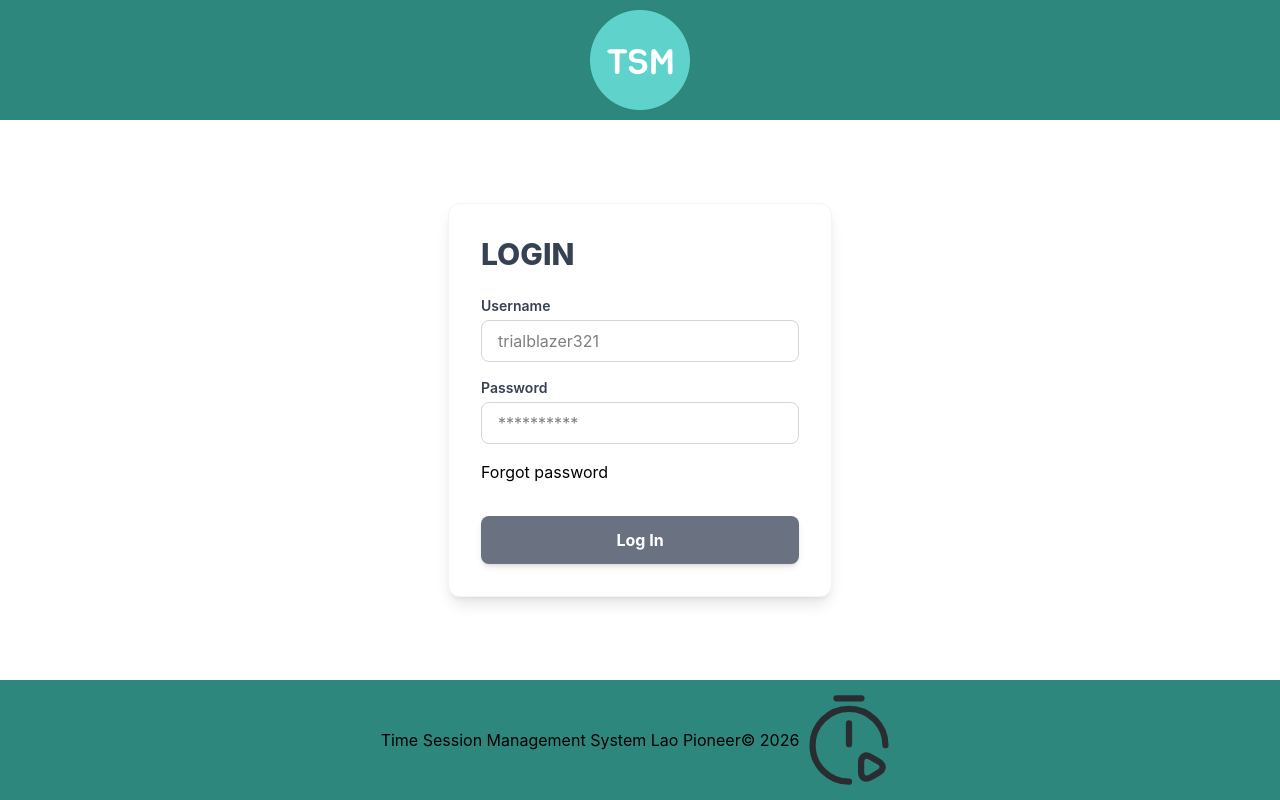
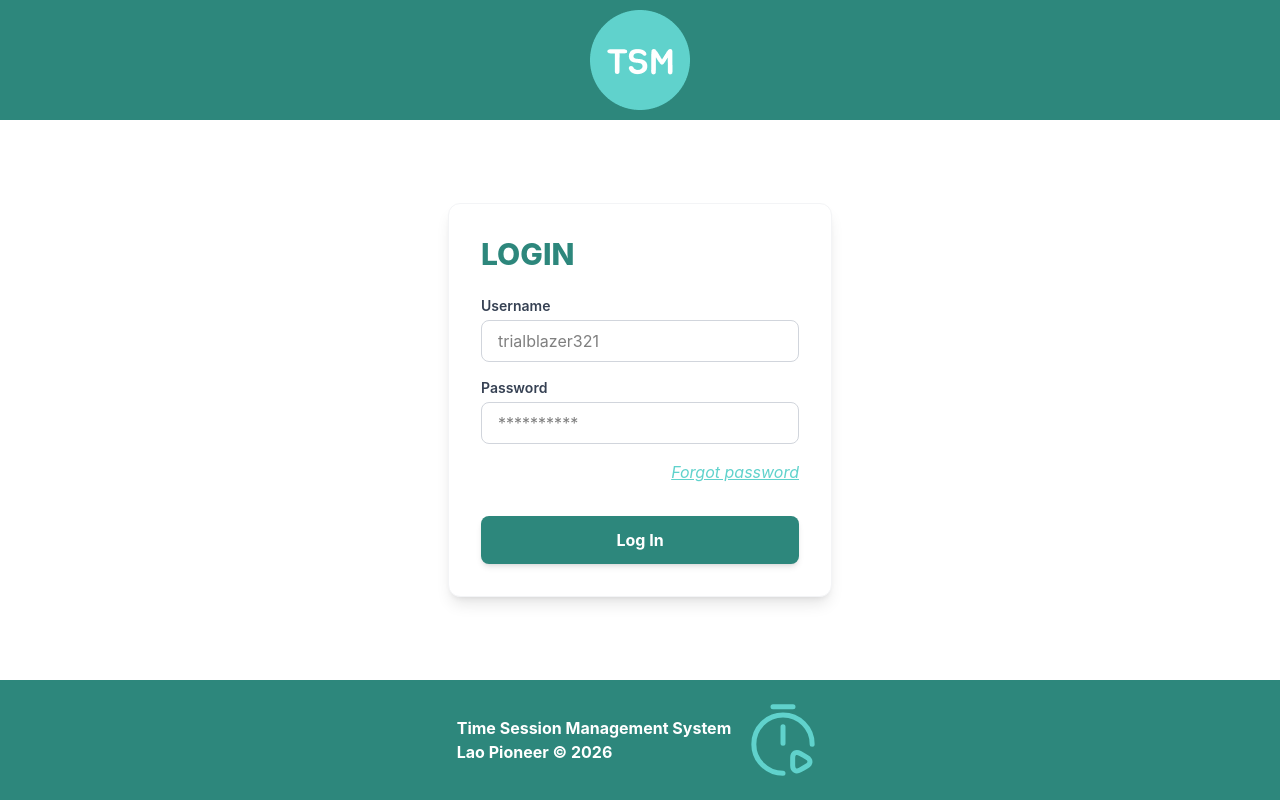
Before and after one commit to tingchannavong/tsm-frontend, a React (Vite) app: page /login in a window 1280 px wide. Built offline with nearby package versions, Linux system fonts and the light colour scheme.

Commit message:
log in and main layout complete

```diff
--- a/src/components/Footer.jsx
+++ b/src/components/Footer.jsx
@@ -1,11 +1,14 @@
 import { TimerIcon } from "../icons"
+  const textStyles = "text-white font-bold";
 
 function Footer() {
   return (
-    <div className="bg-[#2D877C] w-screen h-30 flex justify-center items-center">
-        <p>Time Session Management System
- Lao Pioneer© 2026</p>
-        <TimerIcon className="h-25 w-25"/>
+    <div className="bg-[#2D877C] w-screen h-30 flex justify-center items-center gap-3">
+        <div className="flex flex-col">
+       <p className={textStyles}>Time Session Management System</p>
+        <p className={textStyles}>Lao Pioneer © 2026</p>
+        </div>
+        <TimerIcon className="h-20 w-20"/>
     </div>
   )
 }
--- a/src/icons/index.jsx
+++ b/src/icons/index.jsx
@@ -10,7 +10,7 @@ export function TimerIcon(props) {
       {...props}
     >
       <g
-        stroke="#292D32"
+        stroke="#60D2CC"
         strokeWidth={1.5}
         strokeLinecap="round"
         strokeLinejoin="round"
--- a/src/pages/Login.jsx
+++ b/src/pages/Login.jsx
@@ -74,7 +74,7 @@ function Login() {
             <span className={styles.errorText}>{errors.password.message}</span>
           }
         </div>
-        <p>Forgot password</p>
+        <p className="text-[#60D2CC] italic underline text-right">Forgot password</p>
         <button type="submit" className={styles.submitButton}>
           Log In
         </button>
--- a/src/styles/LoginPage.module.css
+++ b/src/styles/LoginPage.module.css
@@ -9,7 +9,7 @@
 }
 
 .title {
-  @apply text-3xl font-extrabold text-gray-700 mb-6;
+  @apply text-3xl font-extrabold text-[#2D877C] mb-6;
 }
 
 .inputGroup {
@@ -37,5 +37,5 @@
 }
 
 .submitButton {
-  @apply w-full py-3 bg-gray-500 hover:bg-purple-400 text-white font-bold rounded-lg shadow-md hover:shadow-lg transform transition active:scale-95 cursor-pointer mt-4;
+  @apply w-full py-3 bg-[#2D877C] hover:bg-purple-400 text-white font-bold rounded-lg shadow-md hover:shadow-lg transform transition active:scale-95 cursor-pointer mt-4;
 }
```
